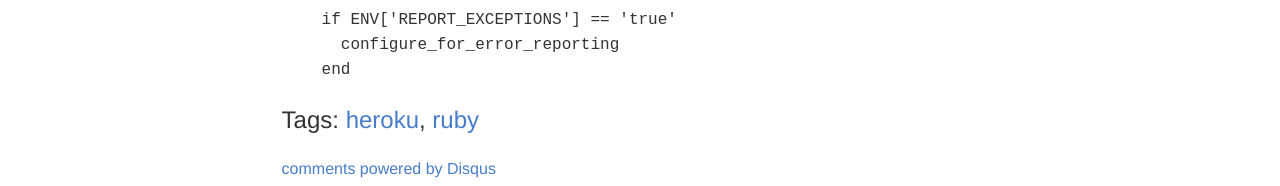
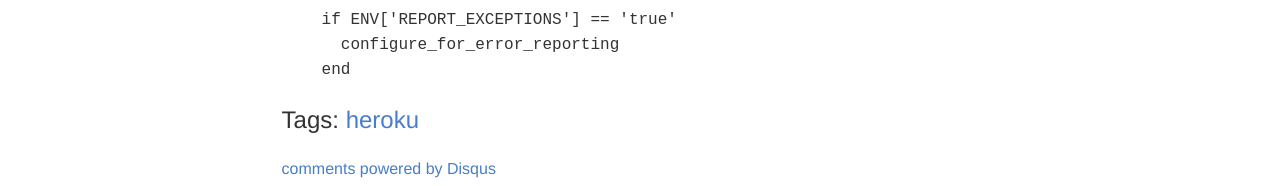
Before and after one commit to bobgilmore/bobgilmore.github.io, a Jekyll site: the page built from _posts/2014-01-22-detecting-heroku-deployment.md, in a window 1280 px wide. Shown: the part 859-1045 px from the top of the page. Built offline with Jekyll 4.4.1, drawn with Linux system fonts in a browser that asks for light colours; comment, search, counter and statistics services are not loaded.

Commit message:
Remove Ruby tag

```diff
--- a/_posts/2014-01-22-detecting-heroku-deployment.md
+++ b/_posts/2014-01-22-detecting-heroku-deployment.md
@@ -2,7 +2,6 @@
 title: Detecting that You're Deployed to Heroku
 tags:
 - heroku
-- ruby
 date: 2014-01-22 8:00:00
 layout: post
 ---
```
